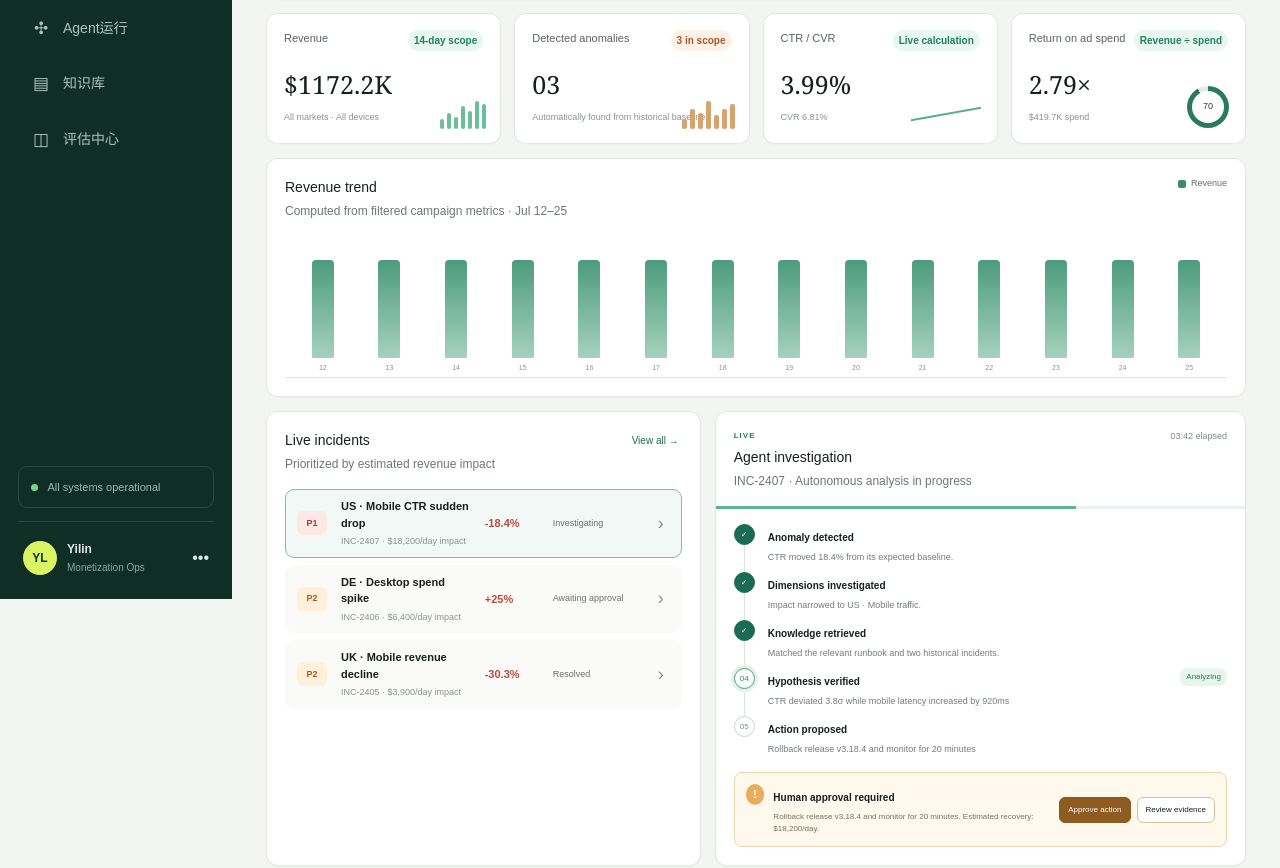
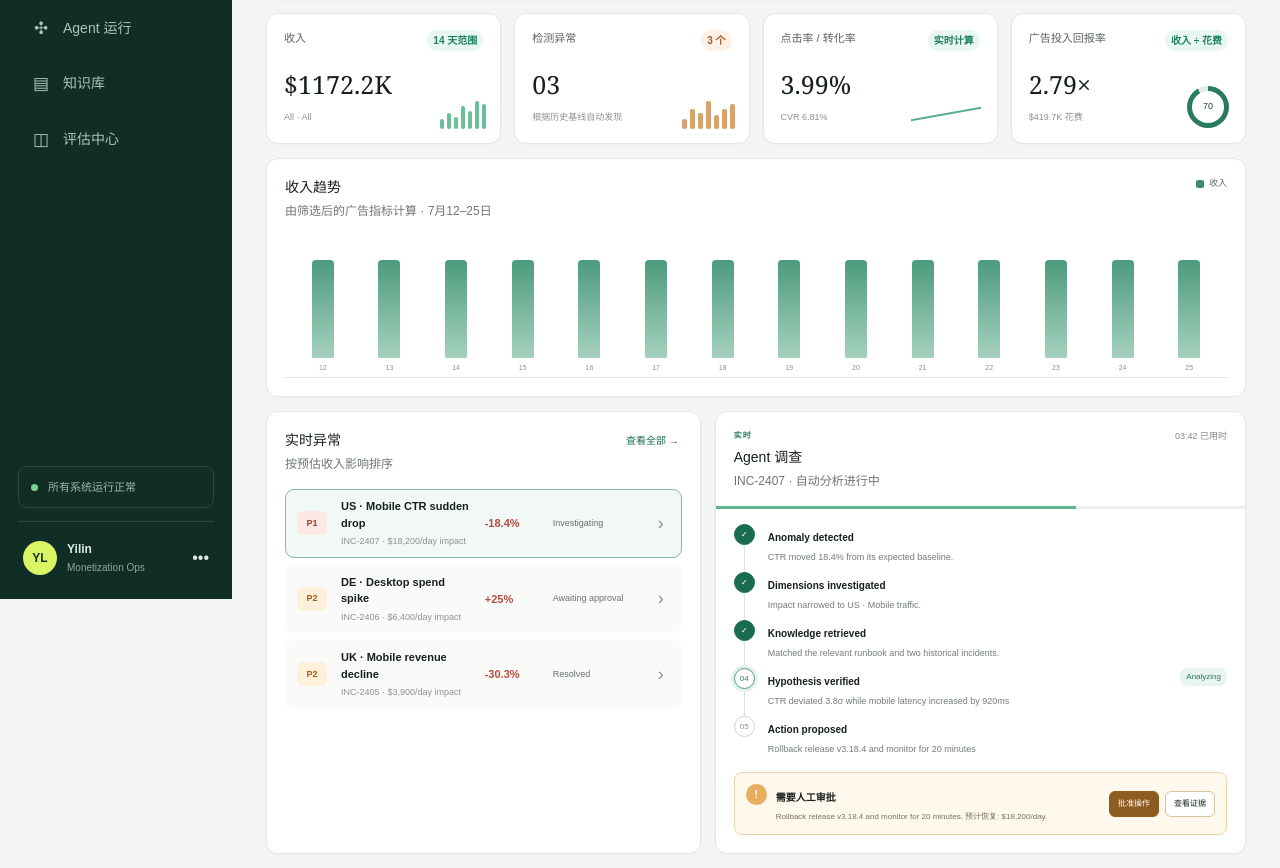
Before and after one commit to kaiying-coder/adpilot, a Next.js app: page / in a window 1280 px wide. Shown: the part 201-1069 px from the top of the page. Built offline with nearby package versions, Linux system fonts and the light colour scheme.

Commit message:
Complete bilingual portfolio experience

```diff
--- a/app/page.tsx
+++ b/app/page.tsx
@@ -51,8 +51,26 @@ export default function Home() {
     ["05", "Action proposed", incident.action, "pending"],
   ];
   const labels = language === "zh"
-    ? { overview: "总览", incidents: "异常中心", runs: "Agent运行", knowledge: "知识库", evaluations: "评估中心", hello: "晚上好，Yilin。", subtitle: "AdPilot 正在监控一套可复现的14天广告数据。", action: "＋ 新建调查" }
-    : { overview: "Overview", incidents: "Incidents", runs: "Agent runs", knowledge: "Knowledge", evaluations: "Evaluations", hello: "Good evening, Yilin.", subtitle: "AdPilot is monitoring a reproducible 14-day advertising dataset.", action: "＋ New investigation" };
+    ? {
+        overview: "总览", incidents: "异常中心", runs: "Agent 运行", knowledge: "知识库", evaluations: "评估中心",
+        hello: "晚上好，Yilin。", subtitle: "AdPilot 正在监控一套可复现的 14 天广告数据。", action: "＋ 新建调查",
+        controlCenter: "商业化控制中心", systems: "所有系统运行正常", scope: "数据范围",
+        scopeHint: "整页指标通过 AdPilot API 实时更新。", revenue: "收入", anomaly: "检测异常",
+        ctrCvr: "点击率 / 转化率", roas: "广告投入回报率", trend: "收入趋势",
+        liveIncidents: "实时异常", priority: "按预估收入影响排序", investigation: "Agent 调查",
+        approval: "需要人工审批", approve: "批准操作", evidence: "查看证据", hideEvidence: "收起证据",
+        ask: "询问商业化数据", askHint: "回答基于实时指标和已批准知识", quality: "Agent 质量",
+      }
+    : {
+        overview: "Overview", incidents: "Incidents", runs: "Agent runs", knowledge: "Knowledge", evaluations: "Evaluations",
+        hello: "Good evening, Yilin.", subtitle: "AdPilot is monitoring a reproducible 14-day advertising dataset.", action: "＋ New investigation",
+        controlCenter: "MONETIZATION CONTROL CENTER", systems: "All systems operational", scope: "Data scope",
+        scopeHint: "All dashboard values update through the AdPilot API.", revenue: "Revenue", anomaly: "Detected anomalies",
+        ctrCvr: "CTR / CVR", roas: "Return on ad spend", trend: "Revenue trend",
+        liveIncidents: "Live incidents", priority: "Prioritized by estimated revenue impact", investigation: "Agent investigation",
+        approval: "Human approval required", approve: "Approve action", evidence: "Review evidence", hideEvidence: "Hide evidence",
+        ask: "Ask your monetization data", askHint: "Answers grounded in live metrics and approved knowledge", quality: "Agent quality",
+      };
 
   useEffect(() => {
     let cancelled = false;
@@ -110,20 +128,20 @@ export default function Home() {
           <button onClick={() => setView("evaluations")} className={`navItem ${view === "evaluations" ? "active" : ""}`}><span>◫</span> {labels.evaluations}</button>
         </nav>
         <div className="sideBottom">
-          <div className="system"><i /> All systems operational</div>
+          <div className="system"><i /> {labels.systems}</div>
           <div className="profile"><span>YL</span><div><strong>Yilin</strong><small>Monetization Ops</small></div><em>•••</em></div>
         </div>
       </aside>
 
       <section className="workspace">
         <header>
-          <div><p className="eyebrow">MONETIZATION CONTROL CENTER</p><h1>{labels.hello}</h1><p>{labels.subtitle}</p></div>
+          <div><p className="eyebrow">{labels.controlCenter}</p><h1>{labels.hello}</h1><p>{labels.subtitle}</p></div>
           <div className="headerActions"><button onClick={() => setLanguage(language === "zh" ? "en" : "zh")} className="languageButton">{language === "zh" ? "EN" : "中文"}</button><button className="primary">{labels.action}</button></div>
         </header>
 
         {view === "overview" ? <>
         <section className="filterBar" aria-label="Dashboard filters">
-          <div><strong>{language === "zh" ? "数据范围" : "Data scope"}</strong><span>{language === "zh" ? "整页指标通过 AdPilot API 实时更新。" : "All dashboard values update through the AdPilot API."}</span></div>
+          <div><strong>{labels.scope}</strong><span>{labels.scopeHint}</span></div>
           <label>Market
             <select value={market} onChange={(event) => setMarket(event.target.value as Market | "All")}>
               <option>All</option><option>US</option><option>DE</option><option>UK</option>
@@ -138,14 +156,14 @@ export default function Home() {
         </section>
 
         <section className="metrics">
-          <article><div><span>Revenue</span><b>14-day scope</b></div><strong>${(summary.revenue / 1000).toFixed(1)}K</strong><small>{market} markets · {device} devices</small><div className="spark"><i/><i/><i/><i/><i/><i/><i/></div></article>
-          <article><div><span>Detected anomalies</span><b className="warn">{visibleAnomalies.length} in scope</b></div><strong>{String(visibleAnomalies.length).padStart(2, "0")}</strong><small>Automatically found from historical baselines</small><div className="bars"><i/><i/><i/><i/><i/><i/><i/></div></article>
-          <article><div><span>CTR / CVR</span><b>Live calculation</b></div><strong>{summary.ctr.toFixed(2)}%</strong><small>CVR {summary.cvr.toFixed(2)}%</small><div className="line" /></article>
-          <article><div><span>Return on ad spend</span><b>Revenue ÷ spend</b></div><strong>{summary.roas.toFixed(2)}×</strong><small>${(summary.spend / 1000).toFixed(1)}K spend</small><div className="donut"><span>{Math.min(Math.round(summary.roas * 25), 99)}</span></div></article>
+          <article><div><span>{labels.revenue}</span><b>{language === "zh" ? "14 天范围" : "14-day scope"}</b></div><strong>${(summary.revenue / 1000).toFixed(1)}K</strong><small>{market} · {device}</small><div className="spark"><i/><i/><i/><i/><i/><i/><i/></div></article>
+          <article><div><span>{labels.anomaly}</span><b className="warn">{visibleAnomalies.length} {language === "zh" ? "个" : "in scope"}</b></div><strong>{String(visibleAnomalies.length).padStart(2, "0")}</strong><small>{language === "zh" ? "根据历史基线自动发现" : "Automatically found from historical baselines"}</small><div className="bars"><i/><i/><i/><i/><i/><i/><i/></div></article>
+          <article><div><span>{labels.ctrCvr}</span><b>{language === "zh" ? "实时计算" : "Live calculation"}</b></div><strong>{summary.ctr.toFixed(2)}%</strong><small>CVR {summary.cvr.toFixed(2)}%</small><div className="line" /></article>
+          <article><div><span>{labels.roas}</span><b>{language === "zh" ? "收入 ÷ 花费" : "Revenue ÷ spend"}</b></div><strong>{summary.roas.toFixed(2)}×</strong><small>${(summary.spend / 1000).toFixed(1)}K {language === "zh" ? "花费" : "spend"}</small><div className="donut"><span>{Math.min(Math.round(summary.roas * 25), 99)}</span></div></article>
         </section>
 
         <section className="panel trendPanel">
-          <div className="panelHead"><div><h2>Revenue trend</h2><p>Computed from filtered campaign metrics · Jul 12–25</p></div><div className="legend"><i /> Revenue</div></div>
+          <div className="panelHead"><div><h2>{labels.trend}</h2><p>{language === "zh" ? "由筛选后的广告指标计算 · 7月12–25日" : "Computed from filtered campaign metrics · Jul 12–25"}</p></div><div className="legend"><i /> {labels.revenue}</div></div>
           <div className="chart" role="img" aria-label="Fourteen day revenue bar chart">
             {trend.map((point) => (
               <div className="chartColumn" key={point.date}>
@@ -159,7 +177,7 @@ export default function Home() {
 
         <section className="contentGrid">
           <div className="panel incidents">
-            <div className="panelHead"><div><h2>Live incidents</h2><p>Prioritized by estimated revenue impact</p></div><button>View all →</button></div>
+            <div className="panelHead"><div><h2>{labels.liveIncidents}</h2><p>{labels.priority}</p></div><button>{language === "zh" ? "查看全部 →" : "View all →"}</button></div>
             <div className="incidentList">
               {detectedAnomalies.map((item, index) => (
                 <button key={item.id} onClick={() => { setSelected(index); setApproved(item.status === "Resolved"); setMarket(item.market); setDevice(item.device); setShowEvidence(false); }} className={`incident ${selected === index ? "selected" : ""}`}>
@@ -172,7 +190,7 @@ export default function Home() {
           </div>
 
           <div className="panel run">
-            <div className="panelHead"><div><span className="liveDot">LIVE</span><h2>Agent investigation</h2><p>{incident.id} · Autonomous analysis in progress</p></div><span className="elapsed">03:42 elapsed</span></div>
+            <div className="panelHead"><div><span className="liveDot">{language === "zh" ? "实时" : "LIVE"}</span><h2>{labels.investigation}</h2><p>{incident.id} · {language === "zh" ? "自动分析进行中" : "Autonomous analysis in progress"}</p></div><span className="elapsed">03:42 {language === "zh" ? "已用时" : "elapsed"}</span></div>
             <div className="progress"><i style={{ width: `${progress}%` }} /></div>
             <div className="timeline">
               {steps.map(([n, title, copy, state]) => (
@@ -180,8 +198,8 @@ export default function Home() {
               ))}
             </div>
             <div className={`approval ${approved ? "approved" : ""}`}>
-              <div><span>{approved ? "✓" : "!"}</span><div><strong>{approved ? "Action approved" : "Human approval required"}</strong><p>{approved ? "Simulated action queued. Monitoring window started." : `${incident.action}. Estimated recovery: $${incident.estimatedImpact.toLocaleString()}/day.`}</p></div></div>
-              {!approved && <div className="approvalActions"><button disabled={approvalStatus === "saving"} onClick={approveAction}>{approvalStatus === "saving" ? "Saving…" : "Approve action"}</button><button onClick={() => setShowEvidence((value) => !value)}>{showEvidence ? "Hide evidence" : "Review evidence"}</button></div>}
+              <div><span>{approved ? "✓" : "!"}</span><div><strong>{approved ? (language === "zh" ? "操作已批准" : "Action approved") : labels.approval}</strong><p>{approved ? (language === "zh" ? "模拟操作已排队，恢复监控窗口已启动。" : "Simulated action queued. Monitoring window started.") : `${incident.action}. ${language === "zh" ? "预计恢复" : "Estimated recovery"}: $${incident.estimatedImpact.toLocaleString()}/day.`}</p></div></div>
+              {!approved && <div className="approvalActions"><button disabled={approvalStatus === "saving"} onClick={approveAction}>{approvalStatus === "saving" ? (language === "zh" ? "保存中…" : "Saving…") : labels.approve}</button><button onClick={() => setShowEvidence((value) => !value)}>{showEvidence ? labels.hideEvidence : labels.evidence}</button></div>}
             </div>
             {showEvidence && (
               <div className="evidenceDrawer">
@@ -200,13 +218,13 @@ export default function Home() {
 
         <section className="bottomGrid">
           <div className="panel ask">
-            <div className="panelHead"><div><h2>Ask your monetization data</h2><p>Answers grounded in live metrics and approved knowledge</p></div><span className="aiTag">✦ AI ANALYST</span></div>
-            <div className="queryBox"><input value={query} onChange={e => setQuery(e.target.value)} onKeyDown={e => e.key === "Enter" && askAgent()} placeholder="Why did US mobile revenue decline yesterday?" /><button onClick={askAgent}>Ask →</button></div>
+            <div className="panelHead"><div><h2>{labels.ask}</h2><p>{labels.askHint}</p></div><span className="aiTag">✦ AI ANALYST</span></div>
+            <div className="queryBox"><input value={query} onChange={e => setQuery(e.target.value)} onKeyDown={e => e.key === "Enter" && askAgent()} placeholder={language === "zh" ? "为什么美国移动端收入昨天下降？" : "Why did US mobile revenue decline yesterday?"} /><button onClick={askAgent}>{language === "zh" ? "提问 →" : "Ask →"}</button></div>
             {answer ? <div className="answer"><strong>Finding · deterministic demo mode</strong><p>{answer}</p><small>Sources: filtered campaign metrics · anomaly ground truth · approved runbook</small></div> :
               <div className="suggestions"><span>Try asking:</span><button onClick={() => setQuery("Compare CTR by market")}>Compare CTR by market</button><button onClick={() => setQuery("Show costly anomalies")}>Show costly anomalies</button></div>}
           </div>
           <div className="panel evaluation">
-            <div className="panelHead"><div><h2>Agent quality</h2><p>Last 30 days · 186 completed runs</p></div><button>Evaluation suite →</button></div>
+            <div className="panelHead"><div><h2>{labels.quality}</h2><p>{language === "zh" ? "最近30天 · 186次已完成运行" : "Last 30 days · 186 completed runs"}</p></div><button>{language === "zh" ? "评估套件 →" : "Evaluation suite →"}</button></div>
             <div className="quality">
               <div><strong>{(detectorQuality.precision * 100).toFixed(0)}%</strong><span>Detector precision</span><small>{detectorQuality.falsePositives} false positive</small></div>
               <div><strong>{(detectorQuality.recall * 100).toFixed(0)}%</strong><span>Detector recall</span><small>{detectorQuality.truePositives}/3 found</small></div>
```
Also changed, not shown: 2 other files (tests, documents, lock files or other folders).
